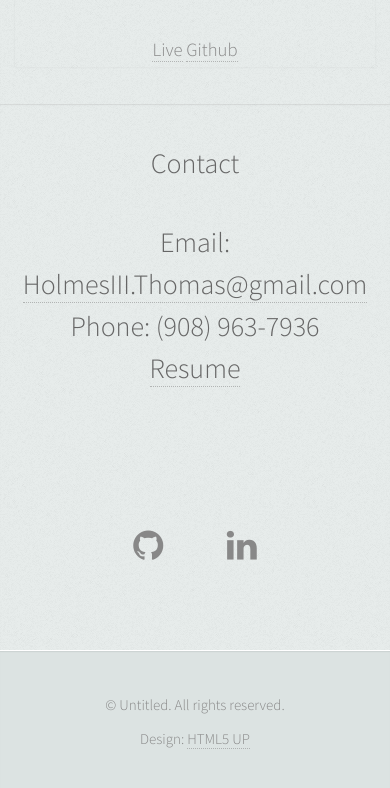
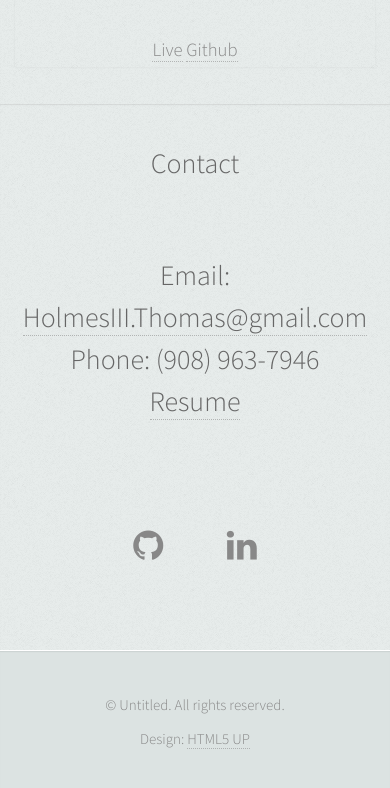
Before and after one commit to tholmes741/tholmes741.github.io, a plain HTML site: page index.html in a window 390 px wide. Shown: the part 5401-6189 px from the top of the page. Drawn offline with Linux system fonts and the light colour scheme.

Commit message:
fix phone number

```diff
--- a/index.html
+++ b/index.html
@@ -269,13 +269,14 @@
 							<header>
 								<h2>Contact</h2>
 							</header>
+							<br>
 
 							<h3>Email: <a href="mailto:HolmesIII.thomas@gmail.com">HolmesIII.Thomas@gmail.com</a></h3>
 
-							<h3>Phone: (908) 963-7936</h3>
+							<h3>Phone: (908) 963-7946</h3>
 							<h3><a href="./assets/Resume.pdf">Resume</a></h3>
 							<br>
-							<br>
+
 
 							<!-- <form action="//formspree.io/holmesiii.thomas@gmail.com"
 									method="POST">
```
